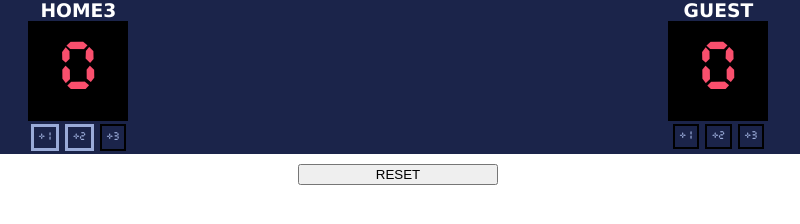
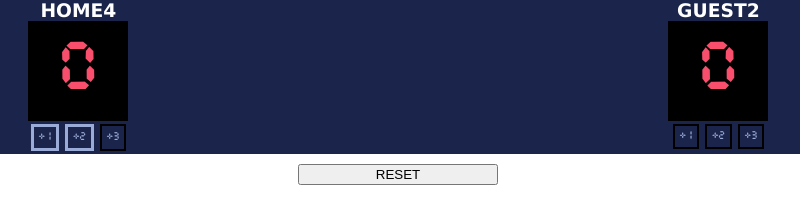
Before and after one commit to ellery79/basketball_scoreboard, a plain HTML site: page index.html in a window 1280 px wide. Shown: the full height of the page, 242-1042 px from the left. Drawn offline with Linux system fonts and the light colour scheme.

Commit message:
modify guest2 and Home 4

```diff
--- a/index.html
+++ b/index.html
@@ -8,7 +8,7 @@
     <div class="container">
         <div>
             <div class="column-container">
-                <h3 class="title-text">HOME3</h3>
+                <h3 class="title-text">HOME4</h3>
                 <div class="score-text" id="home-score">0</div>
                 <div class="button-container">
                     <div class="button-text" onclick="addHomeScore(1)">+1</div>
@@ -19,7 +19,7 @@
         </div>
         <div>
             <div class="column-container">
-                <h3 class="title-text">GUEST</h3>
+                <h3 class="title-text">GUEST2</h3>
                 <div class="score-text" id="guest-score">0</div>
                 <div class="button-container">
                     <button class="button-text" onclick="addGuestScore(1)">+1</button>
```
